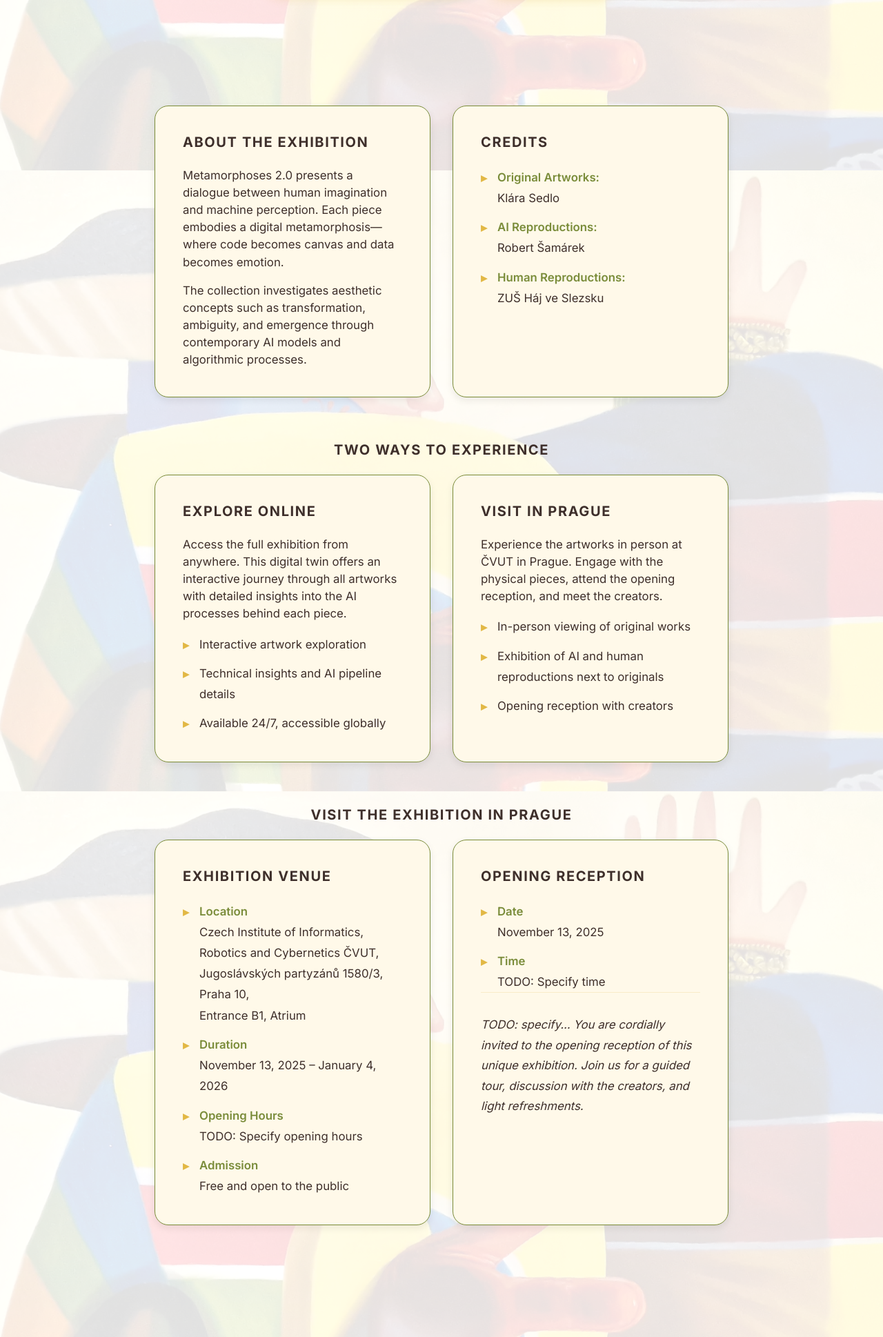
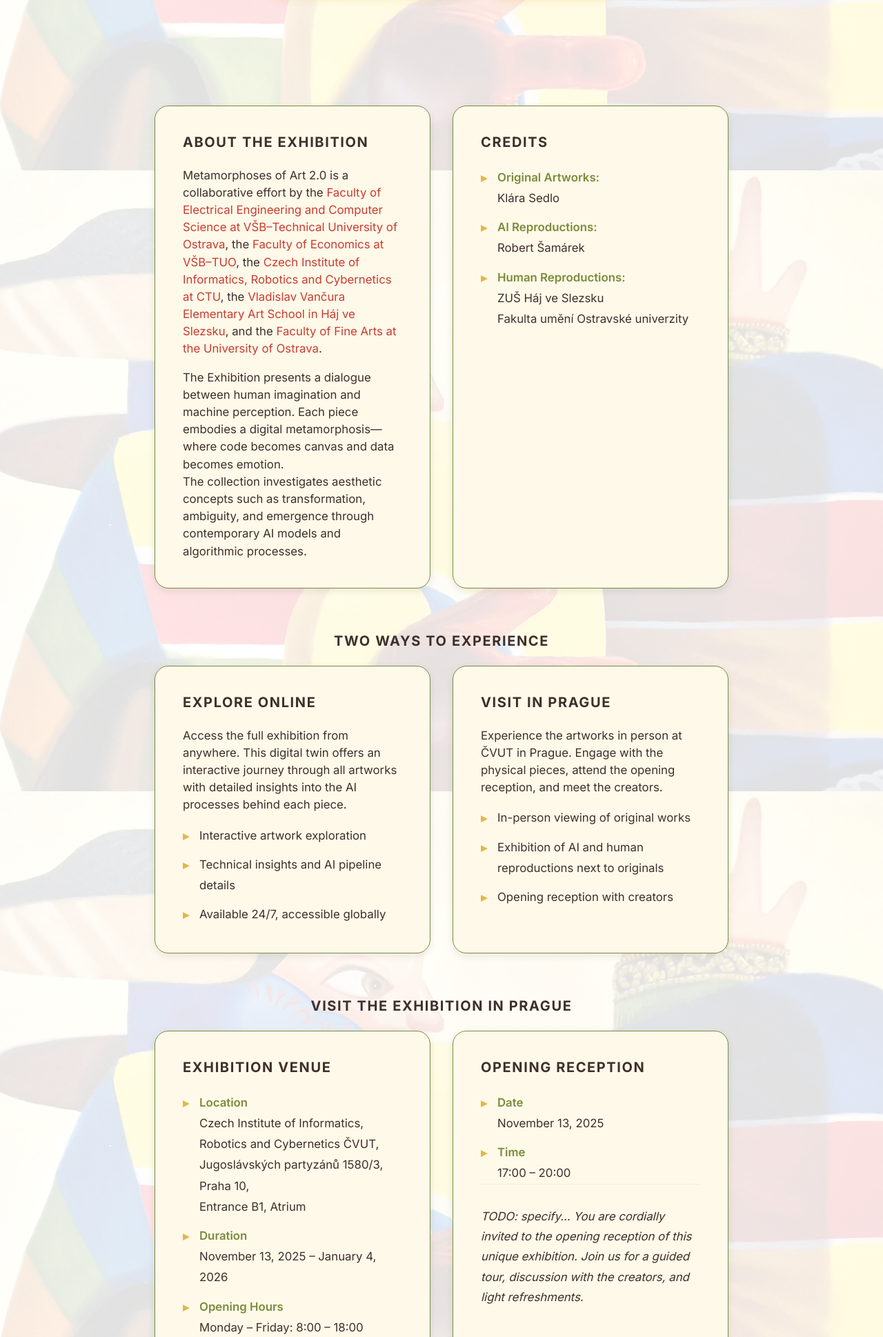
Before and after one commit to data4sci/gallery_twin, a FastAPI app: page / in a window 1280 px wide. Shown: the part 653-2591 px from the top of the page at 69% size. Run offline with FastAPI, Linux system fonts and the light colour scheme; data comes from the database, SQL or seed files in the repository; some libraries are stand-ins or nearby versions.

Commit message:
feat: enhance styling for links and update exhibition information in site copy

```diff
--- a/app/templates/base.html
+++ b/app/templates/base.html
@@ -48,6 +48,22 @@
             font-weight: 700;
             color: var(--heading-color);
             line-height: 1.2;
+        }
+
+        body a:not(.cta-button):not(.secondary-button):not(.header-logo) {
+            color: var(--link-color);
+            transition: color 0.2s ease;
+        }
+
+        body a:not(.cta-button):not(.secondary-button):not(.header-logo):visited {
+            color: var(--link-color);
+        }
+
+        body a:not(.cta-button):not(.secondary-button):not(.header-logo):hover,
+        body a:not(.cta-button):not(.secondary-button):not(.header-logo):focus,
+        body a:not(.cta-button):not(.secondary-button):not(.header-logo):visited:hover,
+        body a:not(.cta-button):not(.secondary-button):not(.header-logo):visited:focus {
+            color: var(--link-hover);
         }
 
         /* Cards */
@@ -112,6 +128,11 @@
             border-radius: 9999px;
             transition: all 0.3s ease;
             text-decoration: none;
+        }
+
+        .header-logo {
+            text-decoration: none;
+            color: var(--color-dark);
         }
 
         .secondary-button:hover {
--- a/app/templates/index.html
+++ b/app/templates/index.html
@@ -35,10 +35,13 @@
                 {{ site_copy.index.about_title if site_copy and site_copy.index and site_copy.index.about_title else 'About the Exhibition' }}
             </h2>
             <p class="mb-4">
-                {{ site_copy.index.about_text if site_copy and site_copy.index and site_copy.index.about_text else 'First paragraph describing the exhibition concept and main themes.' }}
+                {{ (site_copy.index.about_text if site_copy and site_copy.index and site_copy.index.about_text else 'First paragraph describing the exhibition concept and main themes.') | safe }}
             </p>
             <p>
                 {{ site_copy.index.about_text2 if site_copy and site_copy.index and site_copy.index.about_text2 else 'Second paragraph with additional context about the artistic approach.' }}
+            </p>
+            <p>
+                {{ site_copy.index.about_text3 if site_copy and site_copy.index and site_copy.index.about_text3 else 'Third paragraph elaborating on the collaboration between human artists and AI.' }}
             </p>
         </div>
         <div class="gallery-card card-padding">
@@ -56,7 +59,8 @@
                 </li>
                 <li>
                     <strong>{{ site_copy.index.human_reproductions_label if site_copy and site_copy.index and site_copy.index.human_reproductions_label else 'Human Reproductions:' }}</strong><br>
-                    {{ site_copy.index.human_reproductions if site_copy and site_copy.index and site_copy.index.human_reproductions else 'Institution Name' }}
+                    {{ site_copy.index.human_reproductions if site_copy and site_copy.index and site_copy.index.human_reproductions else 'Institution Name' }}<br>
+                    {{ site_copy.index.human_reproductions2 if site_copy and site_copy.index and site_copy.index.human_reproductions2 else '' }}
                 </li>
             </ul>
         </div>
--- a/content/site_copy.yml
+++ b/content/site_copy.yml
@@ -31,8 +31,10 @@ index:
 
   # About section
   about_title: "About the Exhibition"
-  about_text: "Metamorphoses 2.0 presents a dialogue between human imagination and machine perception. Each piece embodies a digital metamorphosis—where code becomes canvas and data becomes emotion."
-  about_text2: "The collection investigates aesthetic concepts such as transformation, ambiguity, and emergence through contemporary AI models and algorithmic processes."
+  about_text: |-
+    Metamorphoses of Art 2.0 is a collaborative effort by the <a href="https://www.fei.vsb.cz/en/">Faculty of Electrical Engineering and Computer Science at VŠB–Technical University of Ostrava</a>, the <a href="https://www.ekf.vsb.cz/en/">Faculty of Economics at VŠB–TUO</a>, the <a href="https://www.ciirc.cvut.cz/en/">Czech Institute of Informatics, Robotics and Cybernetics at CTU</a>, the <a href="https://www.zushaj.cz/">Vladislav Vančura Elementary Art School in Háj ve Slezsku</a>, and the <a href="https://fu.osu.cz/en/">Faculty of Fine Arts at the University of Ostrava</a>.
+  about_text2: "The Exhibition presents a dialogue between human imagination and machine perception. Each piece embodies a digital metamorphosis—where code becomes canvas and data becomes emotion."
+  about_text3: "The collection investigates aesthetic concepts such as transformation, ambiguity, and emergence through contemporary AI models and algorithmic processes."
 
   # Credits section
   credits_title: "Credits"
@@ -42,6 +44,7 @@ index:
   ai_reproductions: "Robert Šamárek"
   human_reproductions_label: "Human Reproductions:"
   human_reproductions: "ZUŠ Háj ve Slezsku"
+  human_reproductions2: "Fakulta umění Ostravské univerzity"
 
   # Visit in Prague section
   visit_title: "Visit the Exhibition in Prague"
@@ -55,7 +58,7 @@ index:
   exhibition_duration_label: "Duration"
   exhibition_duration: "November 13, 2025 – January 4, 2026"
   exhibition_hours_label: "Opening Hours"
-  exhibition_hours: "TODO: Specify opening hours"
+  exhibition_hours: "Monday – Friday: 8:00 – 18:00"
   exhibition_admission_label: "Admission"
   exhibition_admission: "Free and open to the public"
 
@@ -64,7 +67,7 @@ index:
   vernissage_date_label: "Date"
   vernissage_date: "November 13, 2025"
   vernissage_time_label: "Time"
-  vernissage_time: "TODO: Specify time"
+  vernissage_time: "17:00 – 20:00"
   vernissage_description: "TODO: specify... You are cordially invited to the opening reception of this unique exhibition. Join us for a guided tour, discussion with the creators, and light refreshments."
 
 thanks:
```
